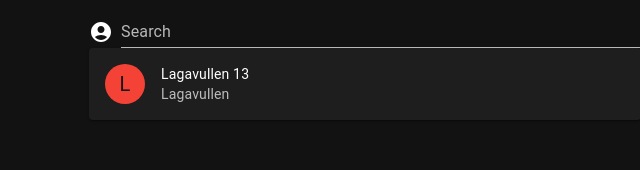
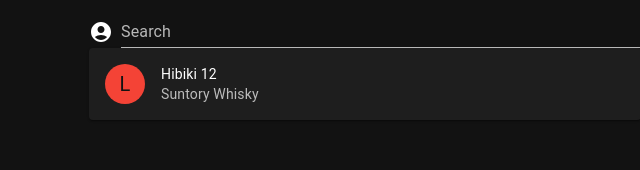
Before and after one commit to dcramer/cask-web, a React (Create React App) app: page /search in a window 1280 px wide. Shown: the top 170 px of the page, without its empty margins (275-915 px from the left). Built offline with nearby package versions, Linux system fonts and the light colour scheme.

Commit message:
Bottle mock

```diff
--- a/src/index.tsx
+++ b/src/index.tsx
@@ -21,7 +21,7 @@
     children: [
       { index: true, element: <Activity /> },
       {
-        path: "checkin",
+        path: "b/:bottleId/checkin",
         element: <Checkin />,
       },
       {
--- a/src/routes/search.tsx
+++ b/src/routes/search.tsx
@@ -8,27 +8,52 @@
   TextField,
 } from "@mui/material";
 import { red } from "@mui/material/colors";
+import { Bottle } from "../types";
+
+function getBottleDisplayName(bottle: Bottle): string {
+  return `${bottle.brand?.name || bottle.producer.name} ${bottle.name}`;
+}
 
 export default function Search() {
+  const bottles: Bottle[] = [
+    {
+      id: "1",
+      brand: {
+        id: "1",
+        name: "Hibiki",
+      },
+      name: "12",
+      producer: {
+        id: "1",
+        name: "Suntory Whisky",
+        country: "Japan",
+      },
+    },
+  ];
+
   return (
     <Box>
       <Box sx={{ display: "flex", alignItems: "flex-end", width: "100%" }}>
         <AccountCircleIcon sx={{ color: "action.active", mr: 1, my: 0.5 }} />
         <TextField label="Search" variant="standard" sx={{ flex: 1 }} />
       </Box>
+      {bottles.map((bottle) => {
+        return (
           <Card>
-        <CardActionArea>
+            <CardActionArea href={`/b/${bottle.id}/checkin`}>
               <CardHeader
                 avatar={
                   <Avatar sx={{ bgcolor: red[500] }} aria-label="recipe">
                     L
                   </Avatar>
                 }
-            title="Lagavullen 13"
-            subheader="Lagavullen"
+                title={getBottleDisplayName(bottle)}
+                subheader={bottle.producer.name}
               />
             </CardActionArea>
           </Card>
+        );
+      })}
     </Box>
   );
 }
--- a/src/types.ts
+++ b/src/types.ts
@@ -5,7 +5,7 @@
   // e.g. Scotland
   country: string;
   // e.g. Speyside
-  region: string;
+  region?: string;
 };
 
 // these are %'s, so floating point
@@ -42,7 +42,7 @@
 export type Bottle = {
   id: string;
   name: string;
-  brand?: string;
+  brand?: Brand;
   bottler?: Bottler;
   producer: Producer;
   category?: Category;
```
Lines whose indentation alone changed are shown as unchanged.
